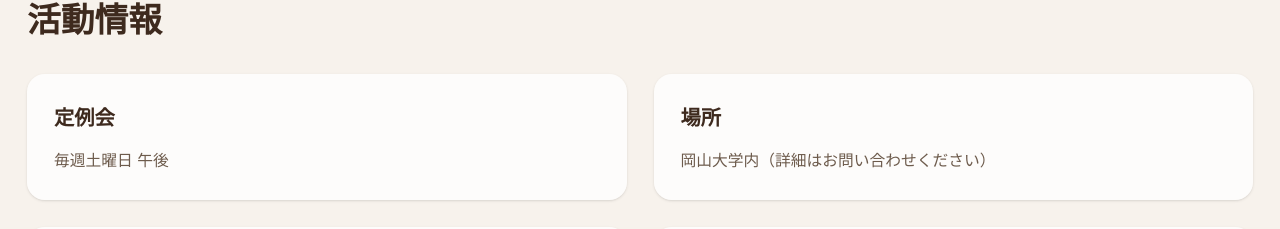
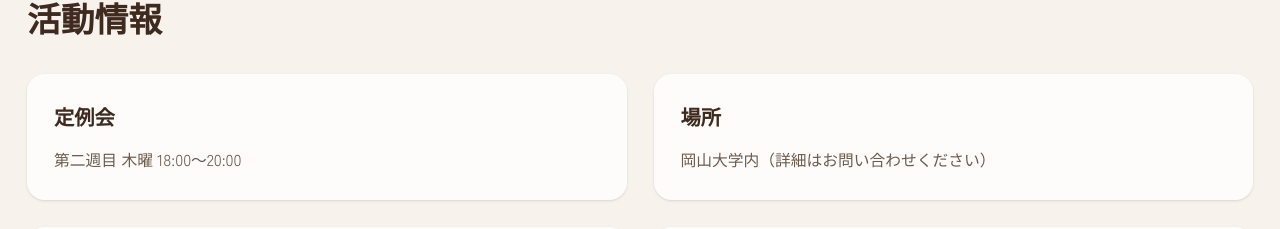
Before and after one commit to rune6535/okadai-coffee-circle, a website: page join.html in a window 1280 px wide. Shown: the part 1402-1631 px from the top of the page. Drawn offline with nearby package versions, Linux system fonts and the light colour scheme.

Commit message:
サイト1

```diff
--- a/join.html
+++ b/join.html
@@ -231,7 +231,7 @@
         <div class="mt-8 grid gap-6 md:grid-cols-2">
           <div class="hover-lift rounded-2xl bg-white/80 p-6 shadow">
             <h3 class="text-lg font-semibold text-primary">定例会</h3>
-            <p class="mt-3 text-sm leading-6 text-muted">毎週土曜日 午後</p>
+            <p class="mt-3 text-sm leading-6 text-muted">第二週目 木曜 18:00～20:00</p>
           </div>
           <div class="hover-lift rounded-2xl bg-white/80 p-6 shadow">
             <h3 class="text-lg font-semibold text-primary">場所</h3>
@@ -303,7 +303,7 @@
               <span class="text-secondary" aria-hidden="true">+</span>
             </button>
             <div id="faq-answer-3" class="faq-answer mt-3 hidden text-sm leading-6 text-muted">
-              定例会は毎週土曜日です。その他、不定期でカフェ巡りなどのイベントも開催しています。
+              定例会は第二週目 木曜 18:00～20:00です。その他、不定期でカフェ巡りなどのイベントも開催しています。
             </div>
           </div>
           <div class="hover-lift rounded-2xl border border-accent/40 bg-white/80 p-5 shadow">
```
